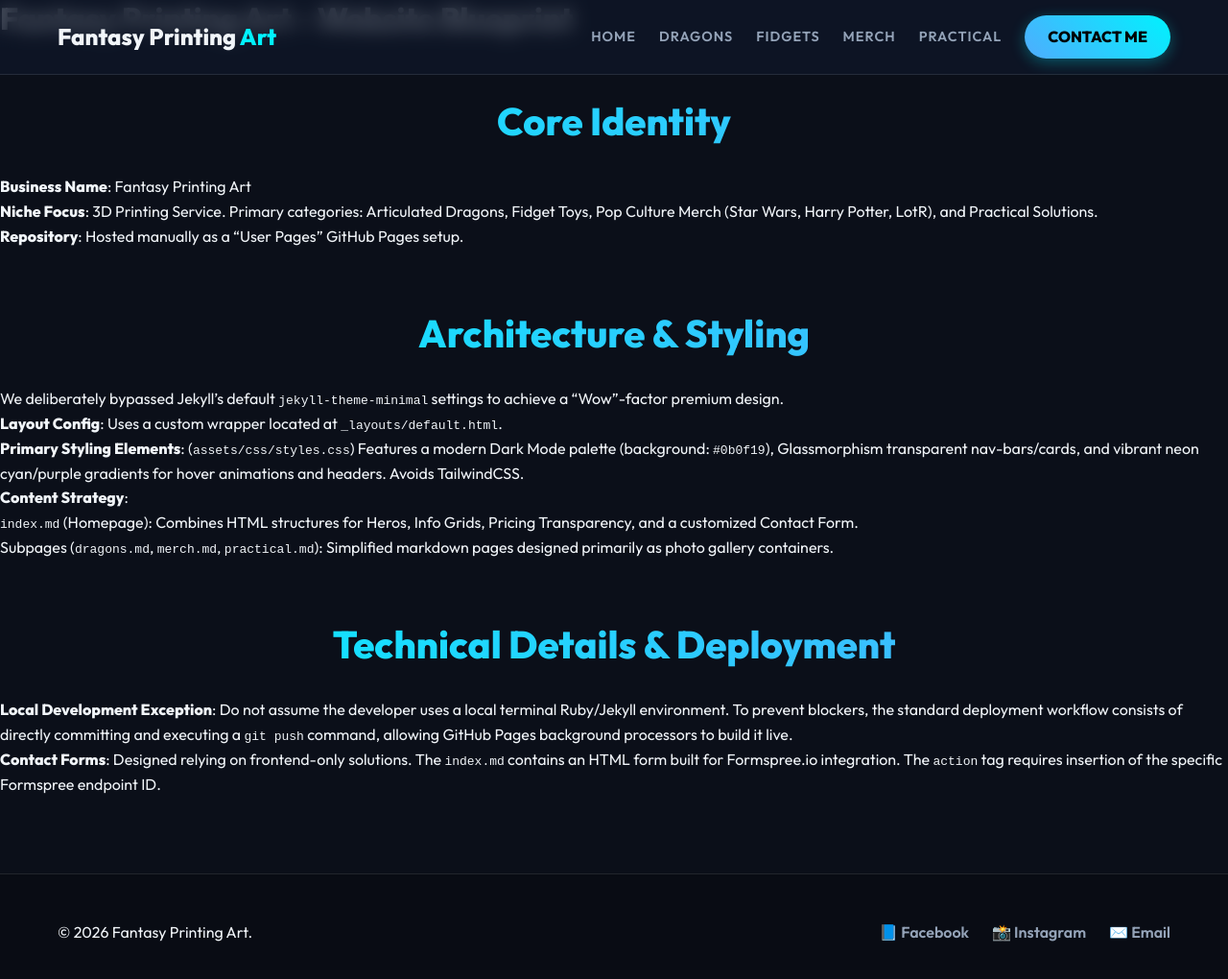
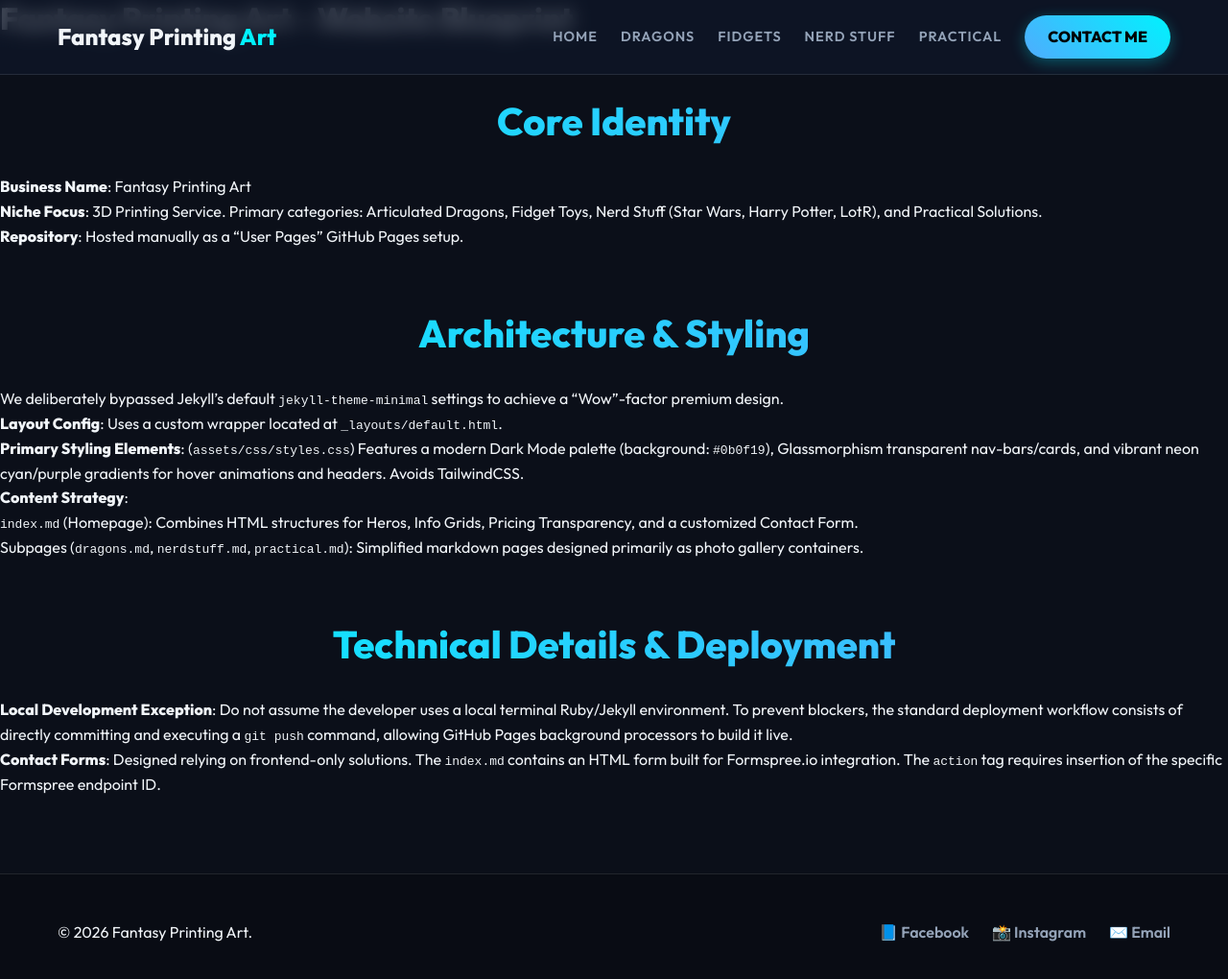
Before and after one commit to HdAugerninge/HdAugerninge.github.io, a Jekyll site: the page built from docs/AI_SYSTEM_CONTEXT.md, in a window 1280 px wide and 1033 px high. Shown: the top 1020 px of the window at 96% size. Built offline with Jekyll 4.4.1, drawn with Linux system fonts in a browser that asks for light colours; our own code applies the rules of GitHub Pages for plain Markdown files.

Commit message:
Rename merch to nerd stuff across the website

```diff
--- a/_config.yml
+++ b/_config.yml
@@ -1,2 +1,2 @@
 title: Fantasy Printing Art
-description: High quality 3D prints, custom dragons, pop culture merchandise, and practical solutions.
+description: High quality 3D prints, custom dragons, nerd stuff, and practical solutions.
--- a/_layouts/default.html
+++ b/_layouts/default.html
@@ -20,7 +20,7 @@
                 <a href="{{ '/' | relative_url }}">Home</a>
                 <a href="{{ '/dragons.html' | relative_url }}">Dragons</a>
                 <a href="{{ '/fidgets.html' | relative_url }}">Fidgets</a>
-                <a href="{{ '/merch.html' | relative_url }}">Merch</a>
+                <a href="{{ '/nerdstuff.html' | relative_url }}">Nerd Stuff</a>
                 <a href="{{ '/practical.html' | relative_url }}">Practical</a>
                 <a href="#contact" class="btn-primary">Contact Me</a>
             </nav>
--- a/docs/AI_SYSTEM_CONTEXT.md
+++ b/docs/AI_SYSTEM_CONTEXT.md
@@ -2,7 +2,7 @@
 
 ## Core Identity
 - **Business Name**: Fantasy Printing Art
-- **Niche Focus**: 3D Printing Service. Primary categories: Articulated Dragons, Fidget Toys, Pop Culture Merch (Star Wars, Harry Potter, LotR), and Practical Solutions.
+- **Niche Focus**: 3D Printing Service. Primary categories: Articulated Dragons, Fidget Toys, Nerd Stuff (Star Wars, Harry Potter, LotR), and Practical Solutions.
 - **Repository**: Hosted manually as a "User Pages" GitHub Pages setup.
 
 ## Architecture & Styling
@@ -11,7 +11,7 @@
 - **Primary Styling Elements**: (`assets/css/styles.css`) Features a modern Dark Mode palette (background: `#0b0f19`), Glassmorphism transparent nav-bars/cards, and vibrant neon cyan/purple gradients for hover animations and headers. Avoids TailwindCSS.
 - **Content Strategy**:
   - `index.md` (Homepage): Combines HTML structures for Heros, Info Grids, Pricing Transparency, and a customized Contact Form.
-  - Subpages (`dragons.md`, `merch.md`, `practical.md`): Simplified markdown pages designed primarily as photo gallery containers.
+  - Subpages (`dragons.md`, `nerdstuff.md`, `practical.md`): Simplified markdown pages designed primarily as photo gallery containers.
 
 ## Technical Details & Deployment
 - **Local Development Exception**: Do not assume the developer uses a local terminal Ruby/Jekyll environment. To prevent blockers, the standard deployment workflow consists of directly committing and executing a `git push` command, allowing GitHub Pages background processors to build it live.
```
Also changed, not shown: index.md (+4 -4 lines), merch.md (deleted, +0 -19 lines), nerdstuff.md (added, +19 -0 lines).
